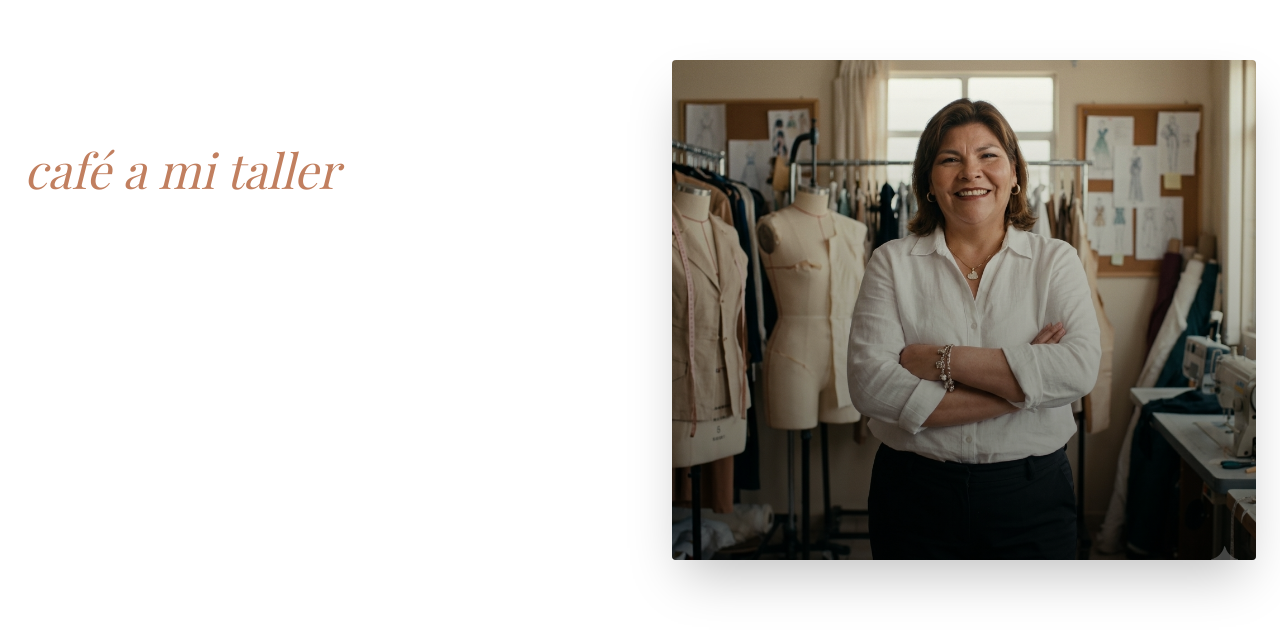
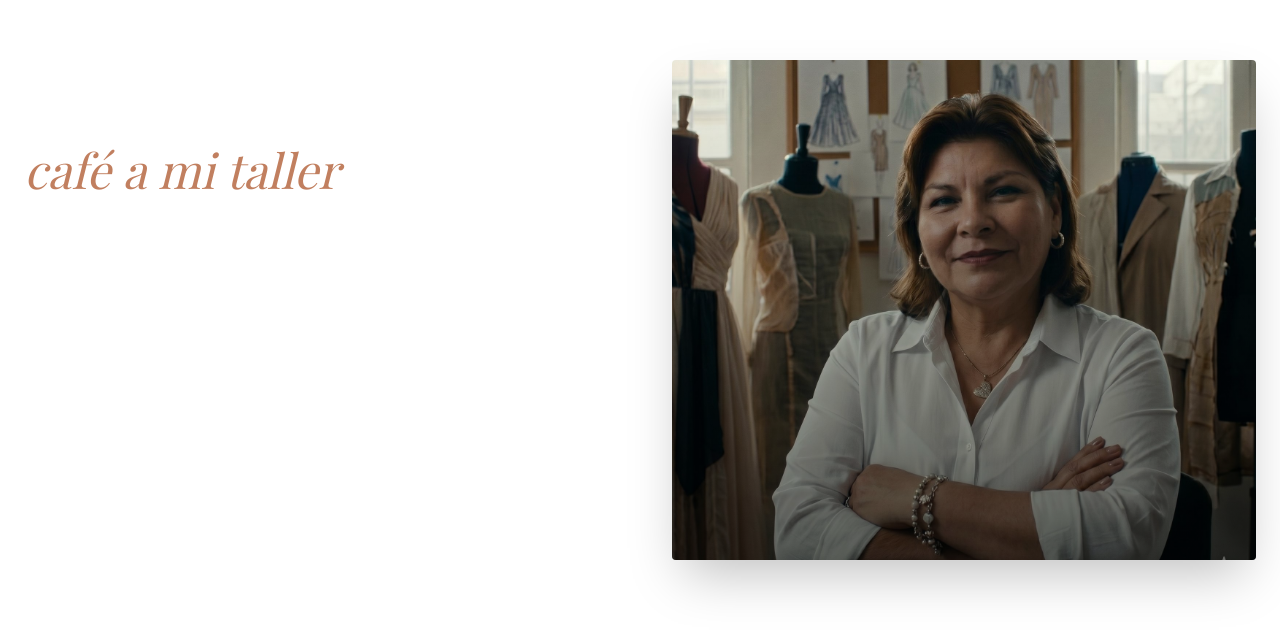
Before and after one commit to Gaz-Style/elena-atelier, a Next.js app: page / in a window 1280 px wide. Shown: the part 3131-3765 px from the top of the page. Built offline with nearby package versions, Linux system fonts and the light colour scheme; a web font is replaced by a local one.

Commit message:
feat(ui): replace taller image with Elena brazos cruzados photo in final CTA section

```diff
--- a/src/app/page.tsx
+++ b/src/app/page.tsx
@@ -151,8 +151,8 @@ export default function Home() {
           </div>
           <div className="flex-1 h-[300px] md:h-[500px] w-full rounded-sm overflow-hidden relative shadow-2xl">
             <img
-              src="/elena-taller.png"
-              alt="Elena La Costurera en su Taller"
+              src="/Elena%20basos%20cruzados.jpeg"
+              alt="Elena La Costurera de brazos cruzados"
               className="w-full h-full object-cover hover:scale-105 transition-transform duration-700"
             />
             <div className="absolute inset-0 bg-gradient-to-t from-black/50 to-transparent pointer-events-none" />
```
